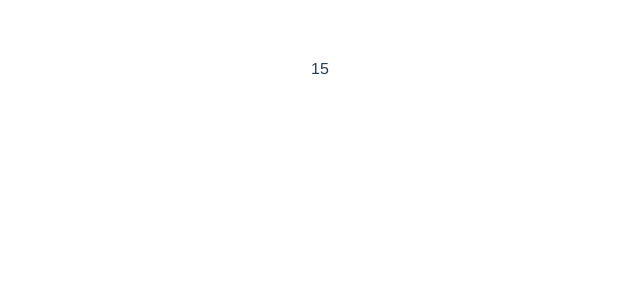
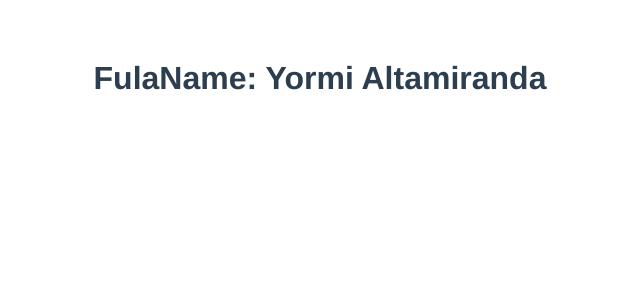
Before and after one commit to estudios-cursos-tutoriales/vuejs-3-practice, a Vue app: page / in a window 1280 px wide. Shown: the top 300 px of the page, without its empty margins (320-960 px from the left). Built offline with nearby package versions, Linux system fonts and the light colour scheme.

Commit message:
:white_check_mark: update class 14

```diff
--- a/src/components/Home.vue
+++ b/src/components/Home.vue
@@ -1,22 +1,20 @@
 <template>
-	<div>{{ obj.counter }}</div>
-</template>
+	<h1>FulaName: {{ fullName }}</h1>
+  </template>
 
-<script>
-  import { reactive, watch } from "vue";
+  <script>
+  import {ref, computed } from "vue";
+
   export default {
 	setup() {
-	  const obj = reactive({ counter: 0 });
-	  setInterval(() => obj.counter++, 500);
-	  watch(
-		() => obj.counter,
-		(valor, anterior) => {
-		  console.log(valor, anterior);
+		const firstName = ref("Yormi");
+		const lastName = ref("Altamiranda");
+		const fullName = computed(() =>{
+			return `${firstName.value} ${lastName.value}`;
+		});
+		return {
+			fullName,
 		}
-	  );
-	  return {
-		obj,
-	  };
 	},
   };
-</script>
+  </script>
```
